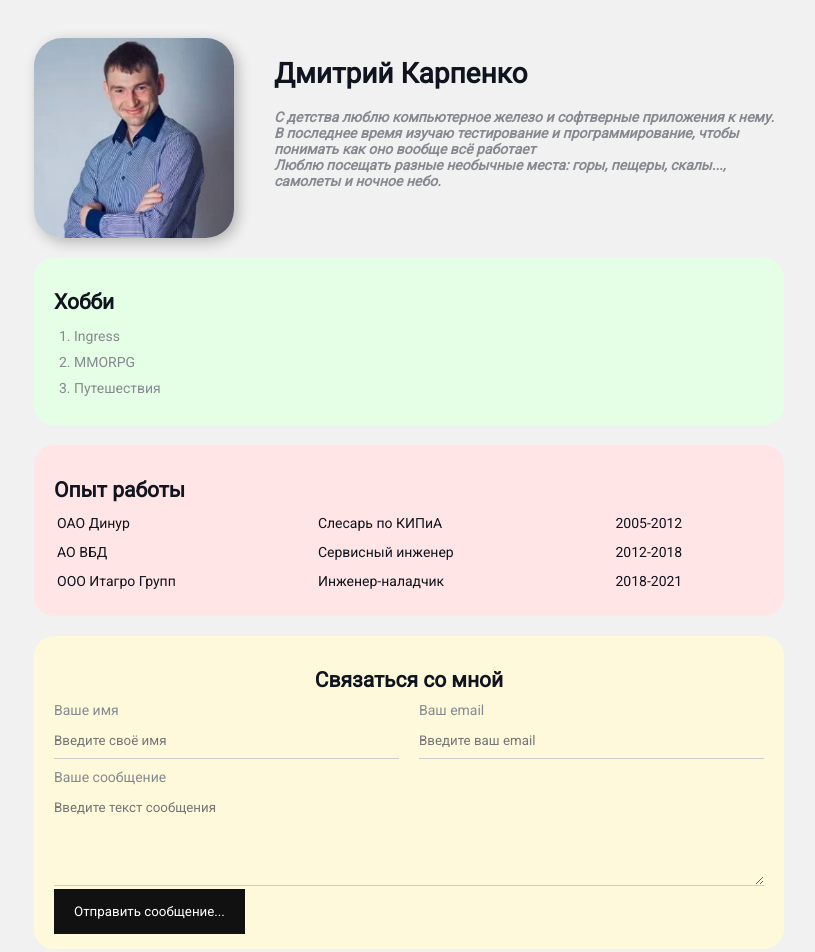
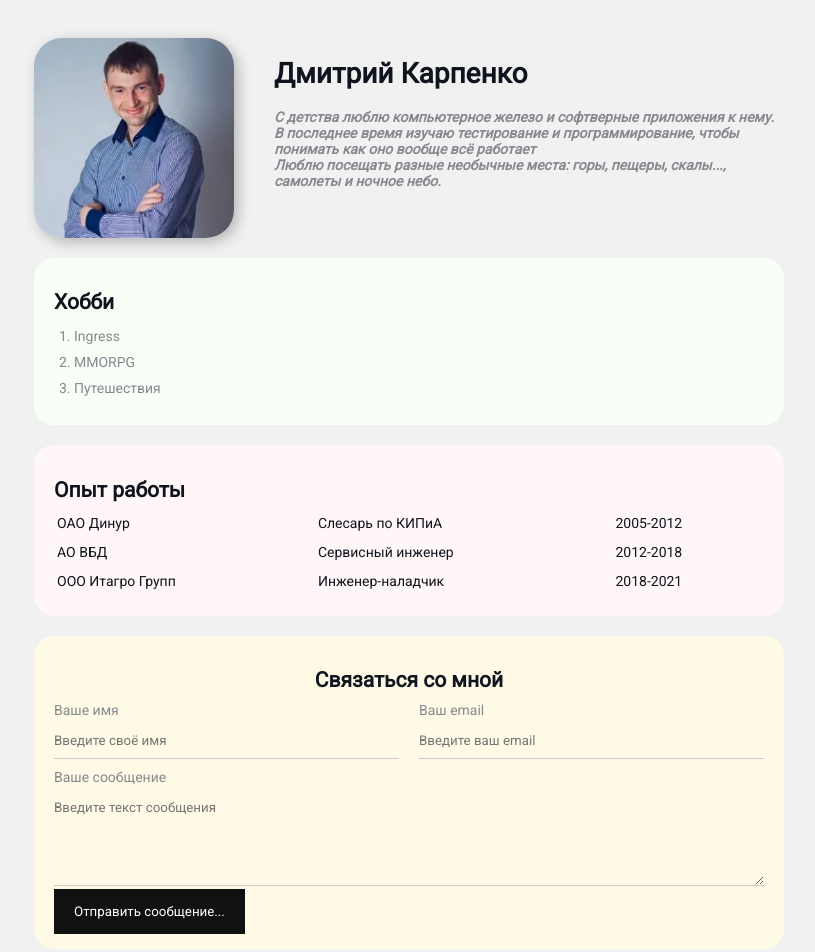
Before and after one commit to iXDiXDi/HTML-CSS, a plain HTML site: page index.html in a window 1280 px wide. Shown: the top 952 px of the page, without its empty margins (231-1046 px from the left). Drawn offline with Linux system fonts and the light colour scheme.

Commit message:
Change background colors of cards

```diff
--- a/xd.css
+++ b/xd.css
@@ -78,15 +78,15 @@ a:visited {
 }
 
 .bgyellow {
-    background: #fff9dc;
+    background: #fffae6;
 }
 
 .bgred {
-    background: #ffe5e5;
+    background: #fff7f7;
 }
 
 .bggreen {
-    background: #e5ffe7;
+    background: #f7fff7;
 }
 
 .btn {
```
